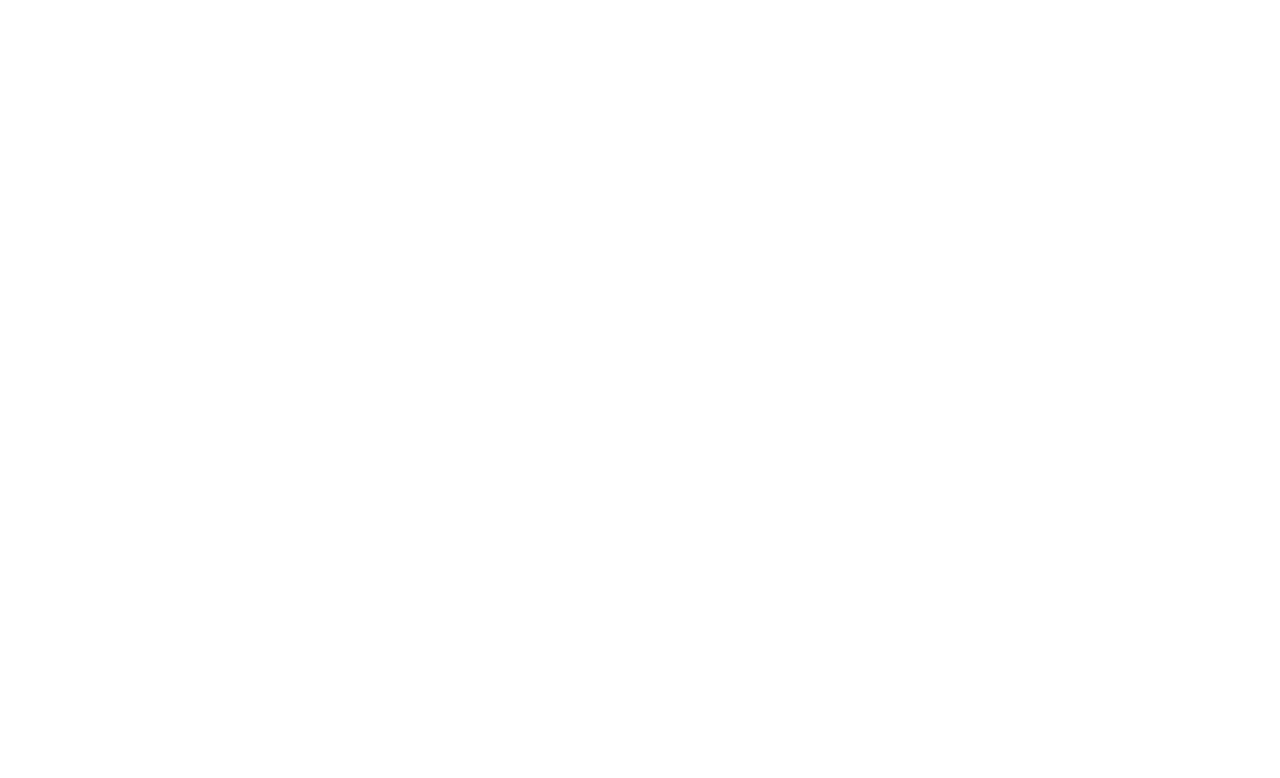
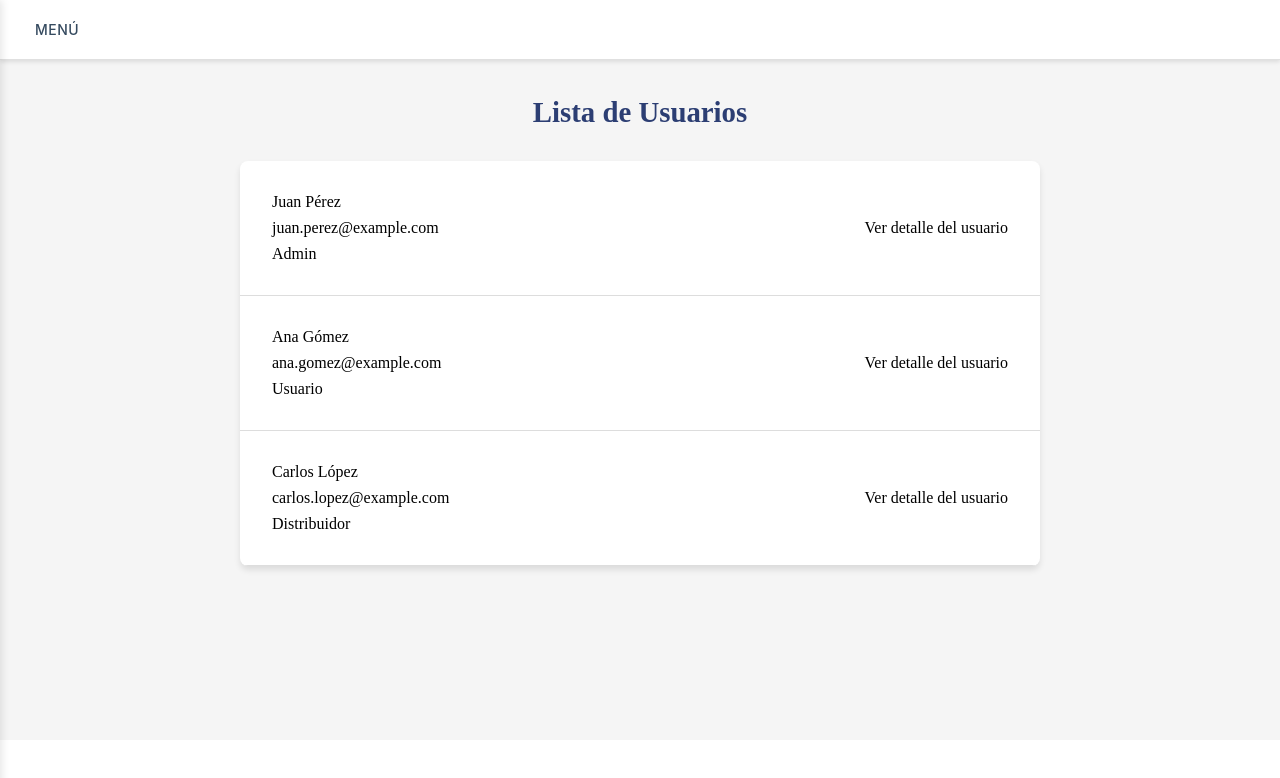
Before and after one commit to gmonmarr/WuSAP, a React (Vite) app in the folder frontend/: page /lista-usuarios in a window 1280 px wide. Before the commit this address had no page. Shown: the top 778 px of the page. Built offline with nearby package versions, Linux system fonts and the light colour scheme.

Commit message:
pagina lista de usuarios

```diff
--- /dev/null
+++ b/frontend/src/components/ListComponent.css
@@ -0,0 +1,54 @@
+/* Container for the entire list */
+.list-component {
+  width: 100%;
+  max-width: 800px;
+  margin: 0 auto;
+  background: white;
+  border-radius: 8px;
+  box-shadow: 0 4px 6px rgba(0, 0, 0, 0.1);
+  overflow: hidden;
+}
+
+/* Individual list item */
+.list-item {
+  padding: 2rem;
+  border-bottom: 1px solid #ddd;
+  display: flex;
+  justify-content: space-between;
+  align-items: center;
+  min-height: 120px;
+  box-sizing: border-box;
+}
+
+/* Container for the content and button inside a list item */
+.list-item-container {
+  display: flex;
+  flex-direction: row;
+  gap: 1rem;
+  flex: 1;
+  align-items: center;
+}
+
+/* Content section inside a list item */
+.list-item-content {
+  display: flex;
+  flex-direction: column;
+  gap: 0.5rem;
+  word-wrap: break-word;
+  flex: 1;
+}
+
+/* Button inside a list item */
+.list-item-button {
+  white-space: nowrap;
+  align-self: center;
+  margin-left: auto;
+}
+
+/* Override ui5-li default styles */
+ui5-li {
+  --_ui5_listitem_padding: 0;
+  width: 100%;
+  height: auto;
+  box-sizing: border-box;
+}
--- /dev/null
+++ b/frontend/src/components/ListComponent.jsx
@@ -0,0 +1,30 @@
+import React from 'react';
+import "@ui5/webcomponents/dist/List.js";
+import "@ui5/webcomponents/dist/Icon.js";
+import "@ui5/webcomponents/dist/Button.js";
+import "./ListComponent.css";
+
+const ListComponent = ({ data, renderItem, headerText }) => {
+  return (
+    <ui5-list class="list-component" header-text={headerText}>
+      {data.map((item, index) => (
+        <ui5-li key={index} class="list-item">
+          <div className="list-item-container">
+            <div className="list-item-content">
+              {renderItem(item)}
+            </div>
+            <ui5-button
+              design="Transparent"
+              class="list-item-button"
+              onClick={() => console.log('Button clicked for:', item)}
+            >
+              Ver detalle del usuario
+            </ui5-button>
+          </div>
+        </ui5-li>
+      ))}
+    </ui5-list>
+  );
+};
+
+export default ListComponent;
--- a/frontend/src/main.jsx
+++ b/frontend/src/main.jsx
@@ -9,17 +9,19 @@ import Profile from './pages/Profile';
 import AddUser from './pages/admin/AddUser';
 import OrdenStatus from './pages/general/OrdenStatus';
 import { InventoryDashboard } from './pages/Proveedor/Inventario';
+import UserList from './pages/admin/UserList';
 
 ReactDOM.createRoot(document.getElementById('root')).render(
   <React.StrictMode>
     <Router>
       <Routes>
         <Route path="/" element={<App />} />
-        <Route path="/login" element={<Login />} />
-        <Route path="/profile" element={<Profile />} />
+        <Route path="/inicio-sesion" element={<Login />} />
+        <Route path="/perfil" element={<Profile />} />
         <Route path="/registrar-usuario" element={<AddUser />} />
         <Route path="/inventario" element={<InventoryDashboard/>} />
         <Route path="/orden-status" element={<OrdenStatus/>} />
+        <Route path="/lista-usuarios" element={<UserList />} />
       </Routes>
     </Router>
   </React.StrictMode>
--- /dev/null
+++ b/frontend/src/pages/admin/UserList.css
@@ -0,0 +1,19 @@
+/* Container for the User List page */
+.user-list-container {
+  padding: 4rem 2rem;
+  background-color: #f5f5f5;
+  min-height: calc(100vh - 60px);
+  display: flex;
+  flex-direction: column;
+  align-items: center;
+  justify-content: flex-start;
+}
+
+/* Header for the User List page */
+h2 {
+  text-align: center;
+  margin-bottom: 2rem;
+  margin-top: 2rem;
+  font-size: 1.8rem;
+  color: #2C3E73;
+}
--- /dev/null
+++ b/frontend/src/pages/admin/UserList.jsx
@@ -0,0 +1,47 @@
+import React, { useState, useEffect } from 'react';
+import Navbar from '../../components/Navbar';
+import ListComponent from '../../components/ListComponent';
+import "@ui5/webcomponents/dist/Button.js";
+import './UserList.css';
+
+const UserList = () => {
+  const [users, setUsers] = useState([]);
+
+  useEffect(() => {
+    // Simulate fetching user data
+    const fetchUsers = async () => {
+      const mockUsers = [
+        { id: 1, name: 'Juan Pérez', email: 'juan.perez@example.com', role: 'Admin' },
+        { id: 2, name: 'Ana Gómez', email: 'ana.gomez@example.com', role: 'Usuario' },
+        { id: 3, name: 'Carlos López', email: 'carlos.lopez@example.com', role: 'Distribuidor' },
+      ];
+      setUsers(mockUsers);
+    };
+
+    fetchUsers();
+  }, []);
+
+  const renderUserItem = (user) => (
+    <>
+      <span>{user.name}</span>
+      <span>{user.email}</span>
+      <span>{user.role}</span>
+    </>
+  );
+
+  return (
+    <>
+      <Navbar />
+      <div className="user-list-container">
+        <h2>Lista de Usuarios</h2>
+        <ListComponent
+          data={users}
+          renderItem={renderUserItem}
+          headerText="Lista de Usuarios"
+        />
+      </div>
+    </>
+  );
+};
+
+export default UserList;
```
Also changed, not shown: frontend/src/pages/admin/AddUser.css (+7 -0 lines).
